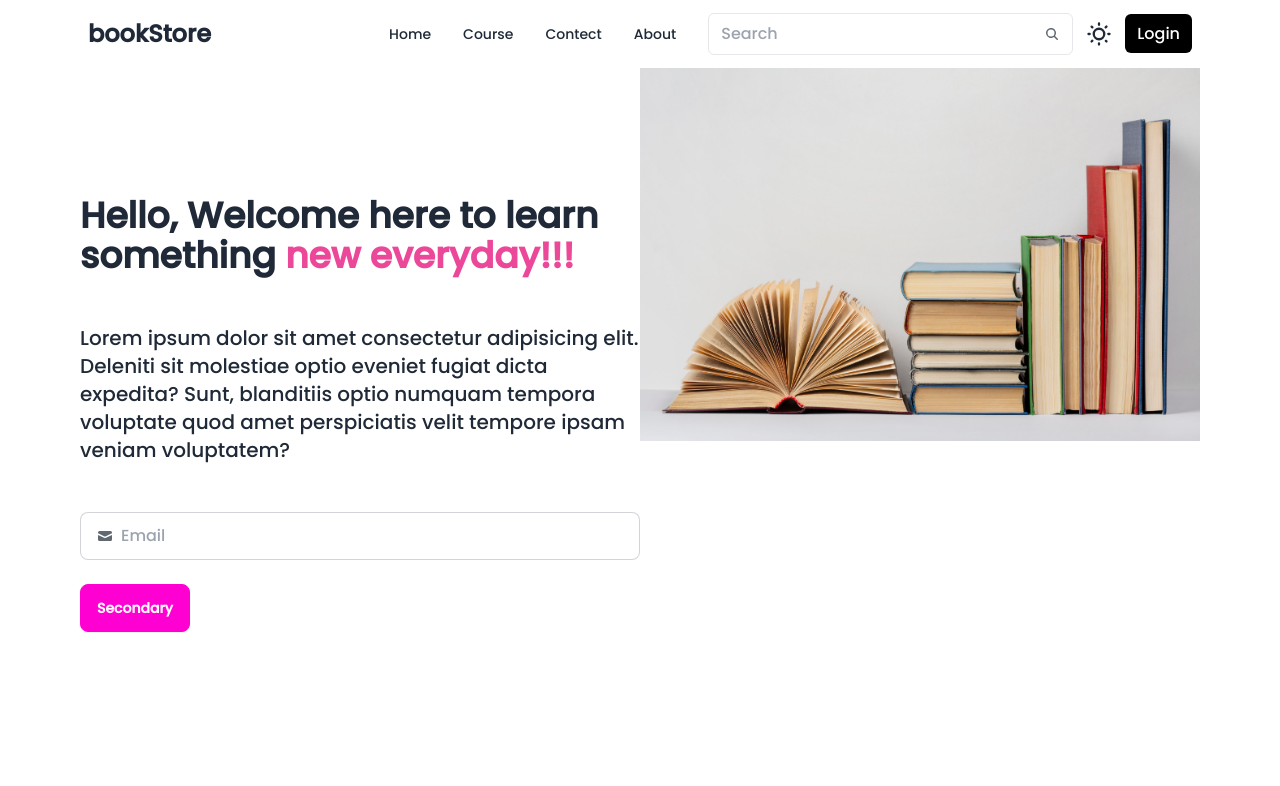
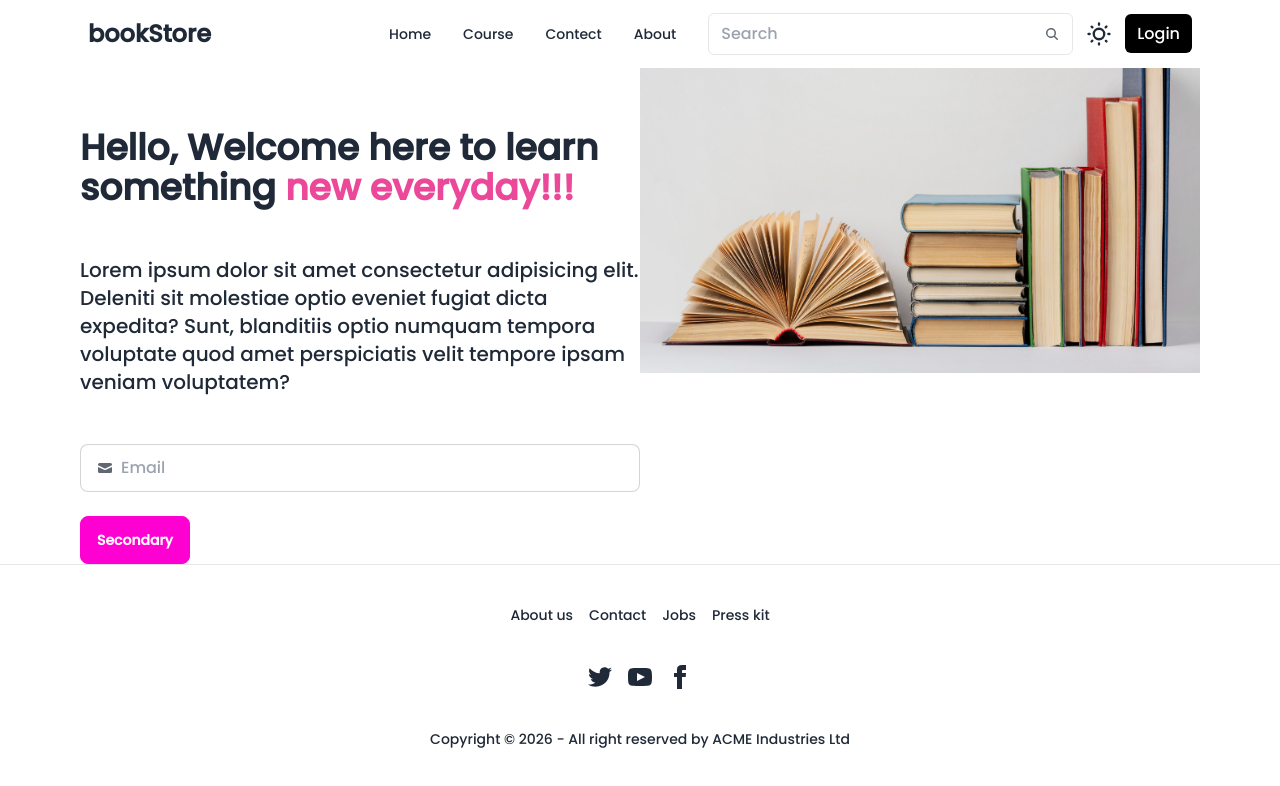
Before and after one commit to gksusha/Book-Store, a React app in the folder Frontend/: page / in a window 1280 px wide. Shown: the top 786 px of the page. Built offline with nearby package versions, Linux system fonts and the light colour scheme; the HTML template or start-up script is replaced by a standard one.

Commit message:
Added footer component

```diff
--- a/Frontend/src/App.jsx
+++ b/Frontend/src/App.jsx
@@ -1,12 +1,14 @@
 import React from "react";
 import Navbar from "./components/Navbar";
 import Banner from "./components/Banner";
+import Footer from "./components/Footer";
 
 function App() {
   return (
     <>
       <Navbar />
       <Banner />
+      <Footer />
     </>
   );
 }
--- /dev/null
+++ b/Frontend/src/components/Footer.jsx
@@ -0,0 +1,64 @@
+import React from "react";
+
+function Footer() {
+  return (
+    <>
+      <div>
+        <hr />
+        <footer className="footer footer-center text-base-content rounded p-10">
+          <nav className="grid grid-flow-col gap-4">
+            <a className="link link-hover">About us</a>
+            <a className="link link-hover">Contact</a>
+            <a className="link link-hover">Jobs</a>
+            <a className="link link-hover">Press kit</a>
+          </nav>
+          <nav>
+            <div className="grid grid-flow-col gap-4">
+              <a>
+                <svg
+                  xmlns="http://www.w3.org/2000/svg"
+                  width="24"
+                  height="24"
+                  viewBox="0 0 24 24"
+                  className="fill-current"
+                >
+                  <path d="M24 4.557c-.883.392-1.832.656-2.828.775 1.017-.609 1.798-1.574 2.165-2.724-.951.564-2.005.974-3.127 1.195-.897-.957-2.178-1.555-3.594-1.555-3.179 0-5.515 2.966-4.797 6.045-4.091-.205-7.719-2.165-10.148-5.144-1.29 2.213-.669 5.108 1.523 6.574-.806-.026-1.566-.247-2.229-.616-.054 2.281 1.581 4.415 3.949 4.89-.693.188-1.452.232-2.224.084.626 1.956 2.444 3.379 4.6 3.419-2.07 1.623-4.678 2.348-7.29 2.04 2.179 1.397 4.768 2.212 7.548 2.212 9.142 0 14.307-7.721 13.995-14.646.962-.695 1.797-1.562 2.457-2.549z"></path>
+                </svg>
+              </a>
+              <a>
+                <svg
+                  xmlns="http://www.w3.org/2000/svg"
+                  width="24"
+                  height="24"
+                  viewBox="0 0 24 24"
+                  className="fill-current"
+                >
+                  <path d="M19.615 3.184c-3.604-.246-11.631-.245-15.23 0-3.897.266-4.356 2.62-4.385 8.816.029 6.185.484 8.549 4.385 8.816 3.6.245 11.626.246 15.23 0 3.897-.266 4.356-2.62 4.385-8.816-.029-6.185-.484-8.549-4.385-8.816zm-10.615 12.816v-8l8 3.993-8 4.007z"></path>
+                </svg>
+              </a>
+              <a>
+                <svg
+                  xmlns="http://www.w3.org/2000/svg"
+                  width="24"
+                  height="24"
+                  viewBox="0 0 24 24"
+                  className="fill-current"
+                >
+                  <path d="M9 8h-3v4h3v12h5v-12h3.642l.358-4h-4v-1.667c0-.955.192-1.333 1.115-1.333h2.885v-5h-3.808c-3.596 0-5.192 1.583-5.192 4.615v3.385z"></path>
+                </svg>
+              </a>
+            </div>
+          </nav>
+          <aside>
+            <p>
+              Copyright © {new Date().getFullYear()} - All right reserved by
+              ACME Industries Ltd
+            </p>
+          </aside>
+        </footer>
+      </div>
+    </>
+  );
+}
+
+export default Footer;
--- a/Frontend/src/components/Navbar.jsx
+++ b/Frontend/src/components/Navbar.jsx
@@ -1,6 +1,7 @@
 import React from "react";
 
 function Navbar() {
+
   const navItems = (
     <>
       <li>
@@ -19,7 +20,7 @@
   );
   return (
     <>
-      <div className=" max-w-screen-2xl container mx-auto md:px-20 px-4">
+      <div className=" max-w-screen-2xl container mx-auto md:px-20 px-4 fixed top-0 left-0 right-0 ">
         <div className="navbar bg-base-100">
           <div className="navbar-start">
             <div className="dropdown">
```
